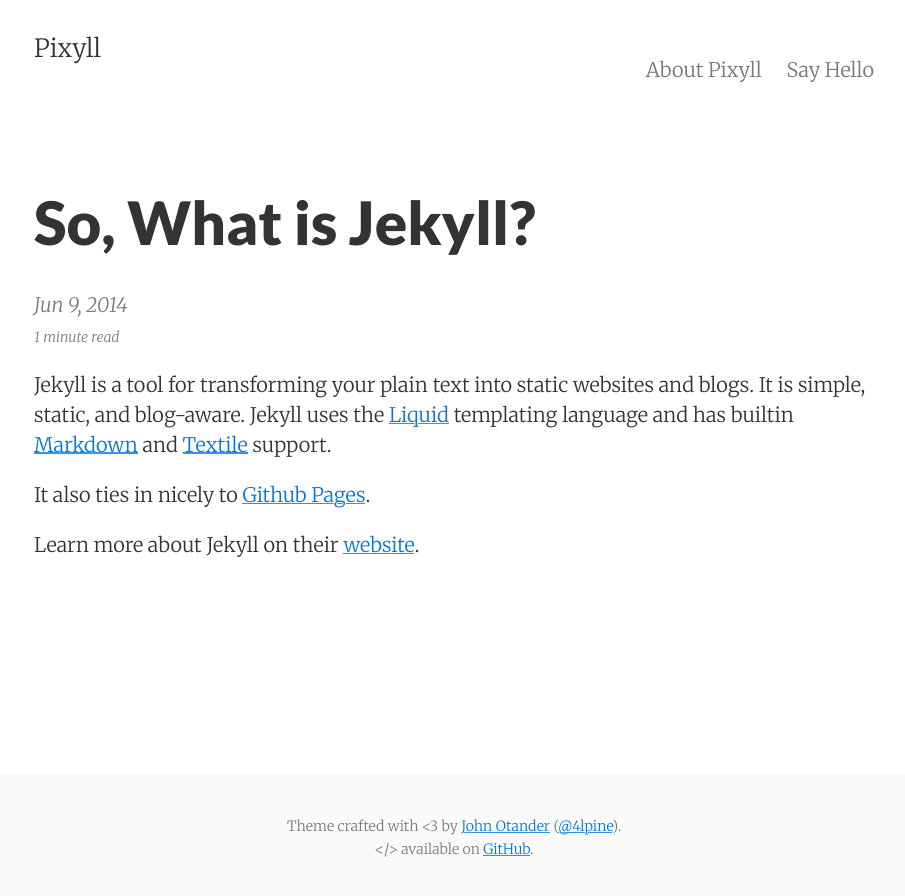
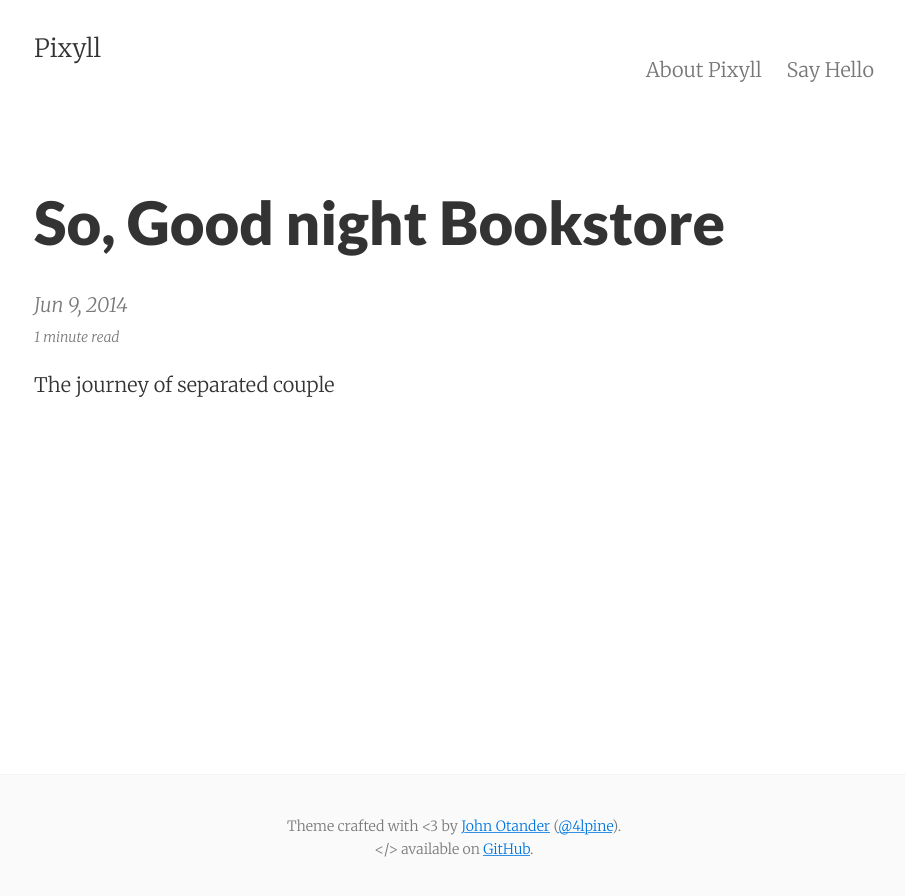
Before and after one commit to ShankarNevermore/stoiz.github.io, a Jekyll site: the page built from _posts/2014-06-09-so-what-is-jekyll.md, in a window 1280 px wide. Shown: the top 896 px of the page, without its empty margins (186-1091 px from the left). Built offline with Jekyll 4.4.1, drawn with Linux system fonts in a browser that asks for light colours.

Commit message:
Update 2014-06-09-so-what-is-jekyll.md

```diff
--- a/_posts/2014-06-09-so-what-is-jekyll.md
+++ b/_posts/2014-06-09-so-what-is-jekyll.md
@@ -1,17 +1,9 @@
 ---
 layout:     post
-title:      So, What is Jekyll?
+title:      So, Good night Bookstore
 date:       2014-06-09 12:32:18
-summary:    Transform your plain text into static websites and blogs. Simple, static, and blog-aware.
+summary:    Irene was there
 categories: jekyll pixyll
 ---
 
-Jekyll is a tool for transforming your plain text into static websites and
-blogs. It is simple, static, and blog-aware. Jekyll uses the
-[Liquid](http://docs.shopify.com/themes/liquid-basics) templating
-language and has builtin [Markdown](http://daringfireball.net/projects/markdown/)
-and [Textile](http://en.wikipedia.org/wiki/Textile_(markup_language)) support.
-
-It also ties in nicely to [Github Pages](https://pages.github.com/).
-
-Learn more about Jekyll on their [website](http://jekyllrb.com/).
+The journey of separated couple
```
